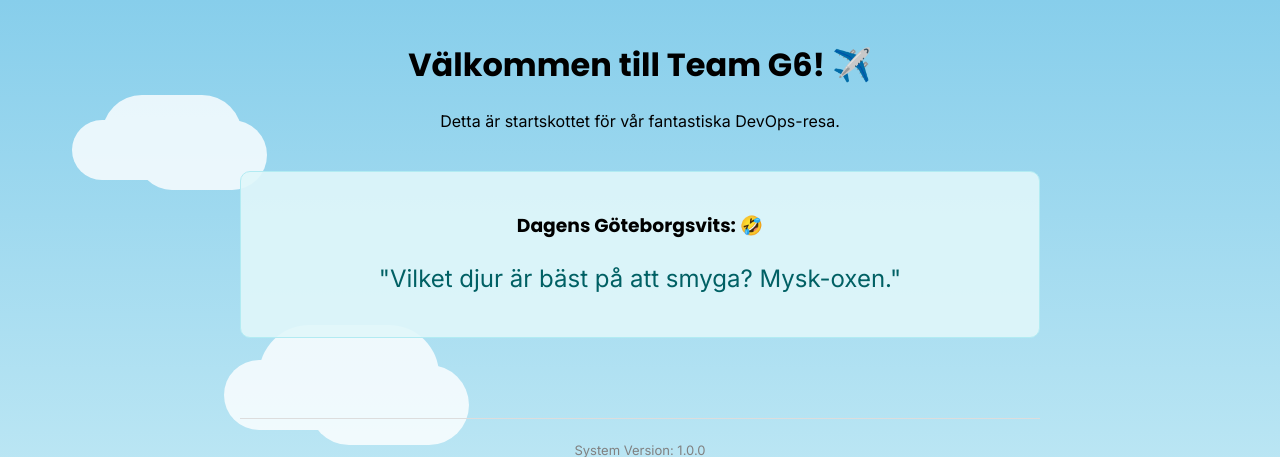
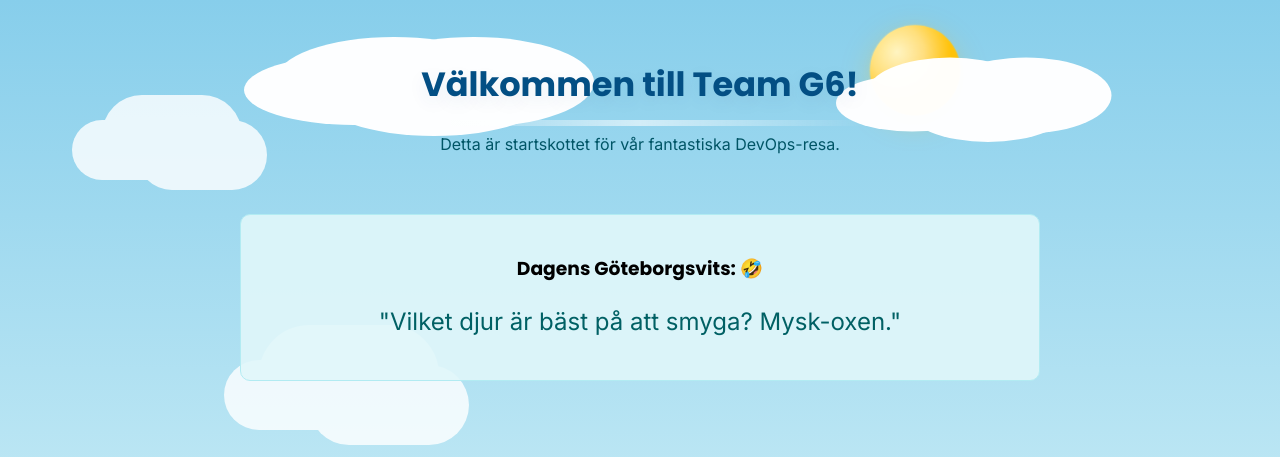
Before and after one commit to stanko-droid/Demo-G6, a Flask app: page / in a window 1280 px wide. Shown: the top 457 px of the page. Run offline with Flask 3, Linux system fonts and the light colour scheme.

Commit message:
Feature: fluffy cloud header with sun-glow (feature/fluffy-cloud-header)

```diff
--- a/static/style.css
+++ b/static/style.css
@@ -71,3 +71,88 @@ body::after {
     0% { left: -300px; }
     100% { left: 100%; }
 }
+
+/* --- 5. Header / Hero styling: fluffiga moln och solglans --- */
+.hero {
+    position: relative;
+    padding: 40px 20px 20px 20px;
+    overflow: visible;
+}
+.sky-decor {
+    position: absolute;
+    left: 0; right: 0; top: 0;
+    height: 120px;
+    pointer-events: none;
+    z-index: 0;
+}
+.hero-content {
+    position: relative;
+    z-index: 2;
+}
+.hero-title {
+    font-size: 2.1rem;
+    margin: 0 0 8px 0;
+    color: #034f84; /* djupare blå för kontrast */
+    text-shadow: 0 6px 18px rgba(3,79,132,0.08);
+}
+.hero-sub { margin: 0; color: #056; }
+
+/* Sol: cirkulärt med strålar och glans */
+.sun {
+    position: absolute;
+    right: 10%;
+    top: 6px;
+    width: 90px;
+    height: 90px;
+    background: radial-gradient(circle at 30% 30%, #fff6c8 0%, #ffe082 30%, #ffc107 60%, #ffb300 100%);
+    border-radius: 50%;
+    box-shadow: 0 8px 30px rgba(255, 193, 7, 0.25), 0 0 40px rgba(255, 235, 59, 0.15) inset;
+    transform: translateZ(0);
+    animation: sunShine 3.6s ease-in-out infinite;
+}
+@keyframes sunShine {
+    0%,100% { transform: translateY(0) scale(1); filter: drop-shadow(0 0 0 rgba(255,210,65,0.0)); }
+    50% { transform: translateY(-4px) scale(1.02); filter: drop-shadow(0 0 18px rgba(255,210,65,0.25)); }
+}
+
+/* Flera fluffiga moln framför/under solen */
+.hero-clouds {
+    position: absolute;
+    left: -5%;
+    right: -5%;
+    top: 35px;
+    height: 90px;
+    background: transparent;
+}
+.hero-clouds::before, .hero-clouds::after {
+    content: "";
+    position: absolute;
+    background: #ffffff;
+    border-radius: 50%;
+    box-shadow: 40px -10px 0 8px #fff, 80px 5px 0 6px #fff, 120px -8px 0 10px #fff;
+    opacity: 0.98;
+}
+.hero-clouds::before {
+    left: 5%; width: 220px; height: 70px; top: 0;
+}
+.hero-clouds::after {
+    right: 10%; width: 160px; height: 60px; top: 18px;
+    transform: scale(0.95);
+}
+
+/* Liten glans över texten */
+.hero-title::after{
+    content: "";
+    display: block;
+    width: 60%; height: 6px;
+    margin: 10px auto 0 auto;
+    background: linear-gradient(90deg, rgba(255,255,255,0.0), rgba(255,255,255,0.65), rgba(255,255,255,0.0));
+    border-radius: 40px;
+    opacity: 0.9;
+}
+
+/* Mobilanpassning */
+@media (max-width: 480px) {
+    .sun { width: 64px; height: 64px; right: 6%; top: 8px; }
+    .hero-title { font-size: 1.6rem; }
+}
--- a/templates/index.html
+++ b/templates/index.html
@@ -11,9 +11,15 @@
 
     <div class="container">
 
-        <header style="text-align: center; margin-bottom: 40px;">
-            <h1>Välkommen till Team G6! ✈️</h1>
-            <p>Detta är startskottet för vår fantastiska DevOps-resa.</p>
+        <header class="hero">
+            <div class="sky-decor">
+                <div class="sun" aria-hidden="true"></div>
+                <div class="hero-clouds" aria-hidden="true"></div>
+            </div>
+            <div class="hero-content" style="text-align:center; margin-bottom: 40px;">
+                <h1 class="hero-title">Välkommen till Team G6!</h1>
+                <p class="hero-sub">Detta är startskottet för vår fantastiska DevOps-resa.</p>
+            </div>
         </header>
 
         <div style="background-color: rgba(224, 247, 250, 0.9); padding: 20px; border-radius: 10px; text-align: center; border: 1px solid #b2ebf2; margin-bottom: 30px;">
```
